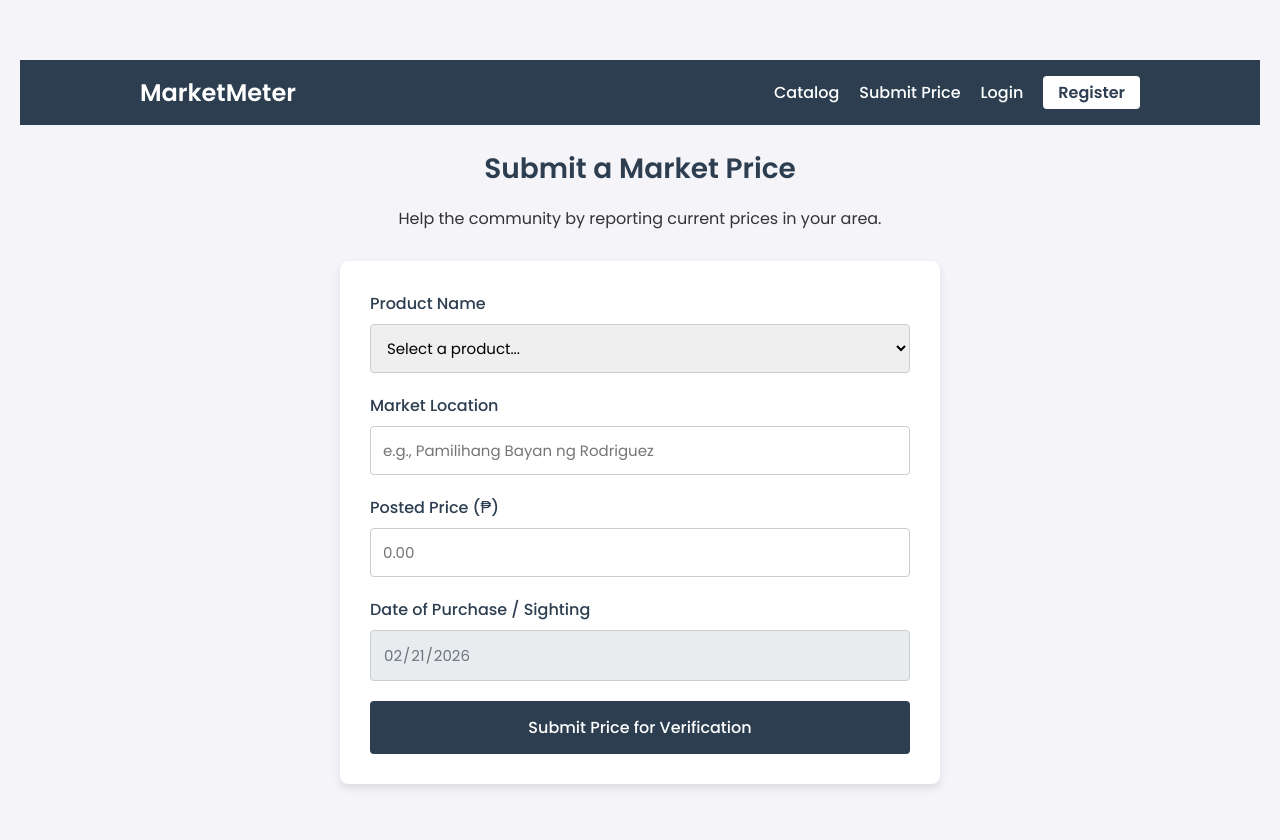
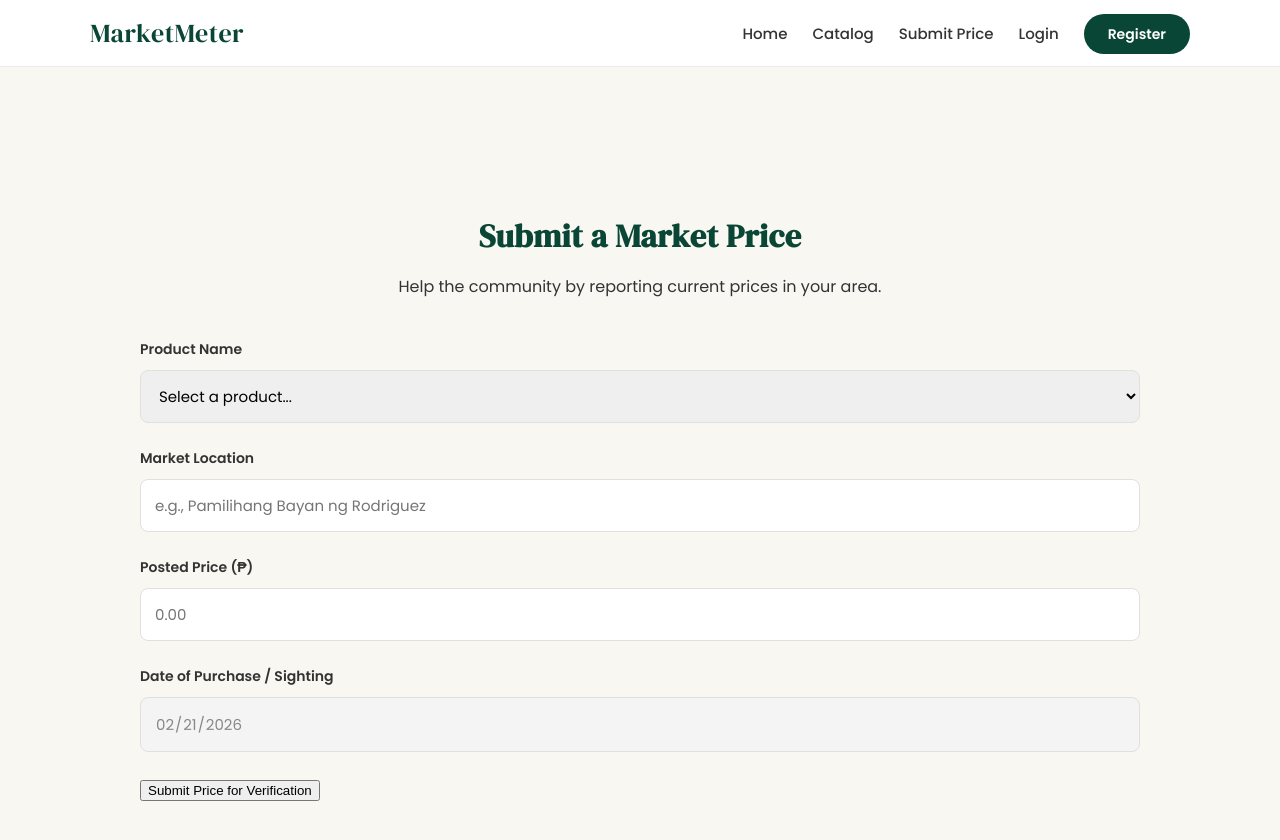
Before and after one commit to RedzerRiley/MarketMeter, a plain HTML site: page marketmeter/submit-price.html in a window 1280 px wide. After the commit the page ends 802 px from the top, so only its background shows below. Drawn offline with Linux system fonts and the light colour scheme.

Commit message:
Applied green theme and new layout

```diff
--- a/marketmeter/submit-price.html
+++ b/marketmeter/submit-price.html
@@ -3,110 +3,226 @@
 <head>
   <meta charset="UTF-8" />
   <meta name="viewport" content="width=device-width, initial-scale=1.0" />
-  <title>MarketMeter - Submit a Price</title>
+  <title>MarketMeter</title>
 
   <link rel="preconnect" href="https://fonts.googleapis.com" />
   <link rel="preconnect" href="https://fonts.gstatic.com" crossorigin />
-  <link href="https://fonts.googleapis.com/css2?family=Poppins:wght@300;400;500;600&display=swap" rel="stylesheet" />
+  <link href="https://fonts.googleapis.com/css2?family=DM+Serif+Display&family=Poppins:wght@300;400;500;600&display=swap" rel="stylesheet" />
 
   <style>
+    :root {
+        --primary-green: #0a4635;
+        --warm-bg: #f9f7f2;
+        --dark-text: #333333;
+    }
+
     body {
       font-family: 'Poppins', sans-serif;
-      background-color: #f4f4f9;
+      background-color: var(--warm-bg);
       margin: 0;
-      padding: 60px 20px;
-      color: #333;
+      color: var(--dark-text);
+    }
+
+    h1, h2, h3, .brand-logo {
+      font-family: 'DM Serif Display', serif;
+      color: var(--primary-green);
+      letter-spacing: 0.5px;
+    }
+
+    header {
+      background-color: #ffffff;
+      padding: 15px 20px;
+      border-bottom: 1px solid #eaeaea;
+    }
+
+    nav {
+      display: flex;
+      justify-content: space-between;
+      max-width: 1100px;
+      margin: 0 auto;
+      align-items: center;
+    }
+
+    .brand-logo {
+        font-size: 26px;
+        text-decoration: none;
+        margin: 0;
+    }
+
+    .nav-menu {
+        list-style: none;
+        display: flex;
+        gap: 25px;
+        margin: 0;
+        padding: 0;
+        align-items: center;
+    }
+
+    .nav-link {
+        color: var(--dark-text);
+        text-decoration: none;
+        font-weight: 500;
+        font-size: 15px;
+        transition: color 0.3s;
+    }
+
+    .nav-link:hover {
+        color: var(--primary-green);
+    }
+
+    .nav-register-btn {
+        background-color: var(--primary-green);
+        color: white !important;
+        padding: 10px 24px;
+        border-radius: 30px;
+        text-decoration: none;
+        font-weight: 600;
+        font-size: 14px;
+        transition: background-color 0.3s;
+    }
+
+    .nav-register-btn:hover {
+        background-color: #145a46;
+    }
+
+    .main-content {
+        padding: 60px 20px;
     }
 
     .container {
-      max-width: 600px;
+      max-width: 1000px;
       margin: 0 auto;
     }
 
     .section-header {
       text-align: center;
-      margin-bottom: 30px;
+      margin-bottom: 40px;
     }
 
     .section-header h2 {
       margin-bottom: 10px;
-      font-size: 28px;
-      color: #2c3e50;
+      font-size: 32px;
     }
 
-    .form-container {
+    .card-container {
       background: white;
-      padding: 30px;
-      border-radius: 8px;
-      box-shadow: 0 4px 8px rgba(0,0,0,0.1);
+      padding: 40px;
+      border-radius: 12px;
+      box-shadow: 0 4px 20px rgba(0,0,0,0.05);
+    }
+
+    .table-wrapper {
+        overflow-x: auto;
+    }
+
+    table {
+      width: 100%;
+      border-collapse: separate;
+      border-spacing: 0;
+      min-width: 700px;
+    }
+
+    th, td {
+      padding: 18px 15px;
+      text-align: left;
+      border-bottom: 1px solid #eee;
+    }
+
+    th {
+      background-color: var(--primary-green);
+      color: white;
+      font-weight: 500;
+      font-family: 'Poppins', sans-serif;
+      letter-spacing: 1px;
+      font-size: 14px;
+      text-transform: uppercase;
+    }
+
+    th:first-child { border-top-left-radius: 12px; }
+    th:last-child { border-top-right-radius: 12px; }
+
+    tr:hover {
+      background-color: #f9f9f9;
     }
 
     .form-group {
-      margin-bottom: 20px;
+      margin-bottom: 25px;
       text-align: left;
     }
 
     .form-group label {
       display: block;
-      margin-bottom: 8px;
-      font-weight: 500;
-      color: #2c3e50;
+      margin-bottom: 10px;
+      font-weight: 600;
+      color: var(--dark-text);
+      font-size: 14px;
     }
 
     .form-group input,
     .form-group select {
       width: 100%;
-      padding: 12px;
-      border: 1px solid #ccc;
-      border-radius: 4px;
+      padding: 14px;
+      border: 1px solid #e0e0e0;
+      border-radius: 8px;
       font-family: 'Poppins', sans-serif;
       font-size: 15px;
       box-sizing: border-box;
+      transition: border-color 0.3s;
     }
 
     .form-group input:focus,
     .form-group select:focus {
-      border-color: #2c3e50;
+      border-color: var(--primary-green);
       outline: none;
     }
 
     input[readonly] {
-      background-color: #e9ecef;
-      color: #6c757d;
+      background-color: #f4f4f4;
+      color: #888;
       cursor: not-allowed;
     }
 
-    .btn-submit {
+    .btn-primary {
       width: 100%;
-      background-color: #2c3e50;
+      background-color: var(--primary-green);
       color: white;
       border: none;
-      border-radius: 4px;
+      border-radius: 30px;
       cursor: pointer;
-      padding: 14px;
+      padding: 16px;
       font-size: 16px;
-      font-weight: 500;
+      font-weight: 600;
       font-family: 'Poppins', sans-serif;
       transition: background-color 0.3s;
     }
 
-    .btn-submit:hover {
-      background-color: #1a252f;
+    .btn-primary:hover {
+      background-color: #145a46;
     }
+
+    .status { padding: 6px 14px; border-radius: 20px; font-size: 12px; font-weight: 700; color: white; display: inline-block; letter-spacing: 0.5px; }
+    .above-srp { background-color: #e74c3c; }
+    .at-srp { background-color: #f1c40f; color: #333; }
+    .below-srp { background-color: #2ecc71; }
   </style>
 </head>
 <body>
-    <header style="background-color: #2c3e50; padding: 15px 20px; margin-bottom: 20px;">
-    <nav style="display: flex; justify-content: space-between; max-width: 1000px; margin: 0 auto; align-items: center;">
-      <h1 style="color: white; margin: 0; font-size: 24px;">MarketMeter</h1>
-      <ul style="list-style: none; display: flex; gap: 20px; margin: 0; padding: 0;">
-        <li><a href="dashboard.html" style="color: white; text-decoration: none; font-weight: 500;">Catalog</a></li>
-        <li><a href="submit-price.html" style="color: white; text-decoration: none; font-weight: 500;">Submit Price</a></li>
-        <li><a href="login.html" style="color: white; text-decoration: none; font-weight: 500;">Login</a></li>
-        <li><a href="register.html" style="background-color: white; color: #2c3e50; padding: 5px 15px; border-radius: 4px; text-decoration: none; font-weight: 600;">Register</a></li>
+  <header>
+    <nav>
+      <a href="index.html" class="brand-logo">MarketMeter</a>
+      <ul class="nav-menu">
+        <li><a href="index.html" class="nav-link">Home</a></li>
+        <li><a href="dashboard.html" class="nav-link">Catalog</a></li>
+        <li><a href="submit-price.html" class="nav-link">Submit Price</a></li>
+        <li><a href="login.html" class="nav-link">Login</a></li>
+        <li><a href="register.html" class="nav-link nav-register-btn">Register</a></li>
       </ul>
     </nav>
   </header>
+
+  <div class="main-content">
+
+  </div>
 
   <div class="container">
     <div class="section-header">
```
Also changed, not shown: marketmeter/dashboard.html (+41 -69 lines).
